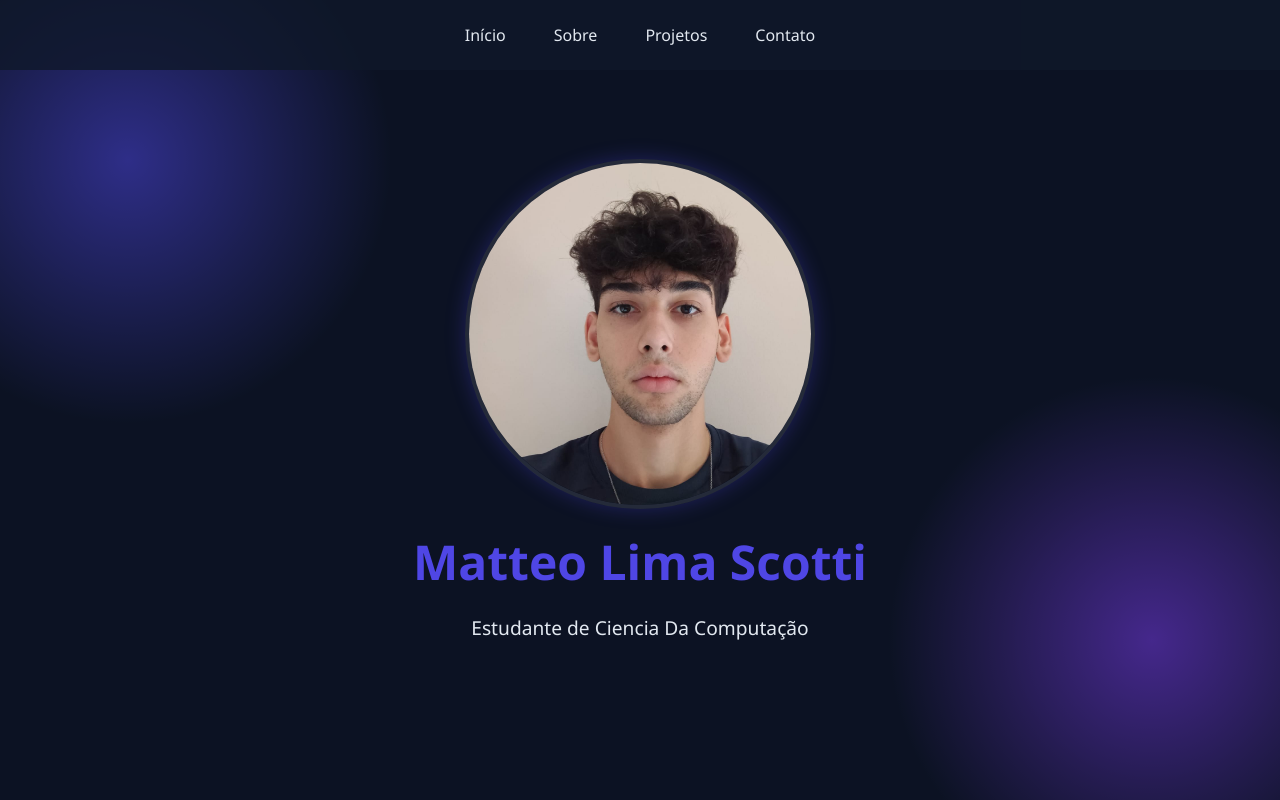
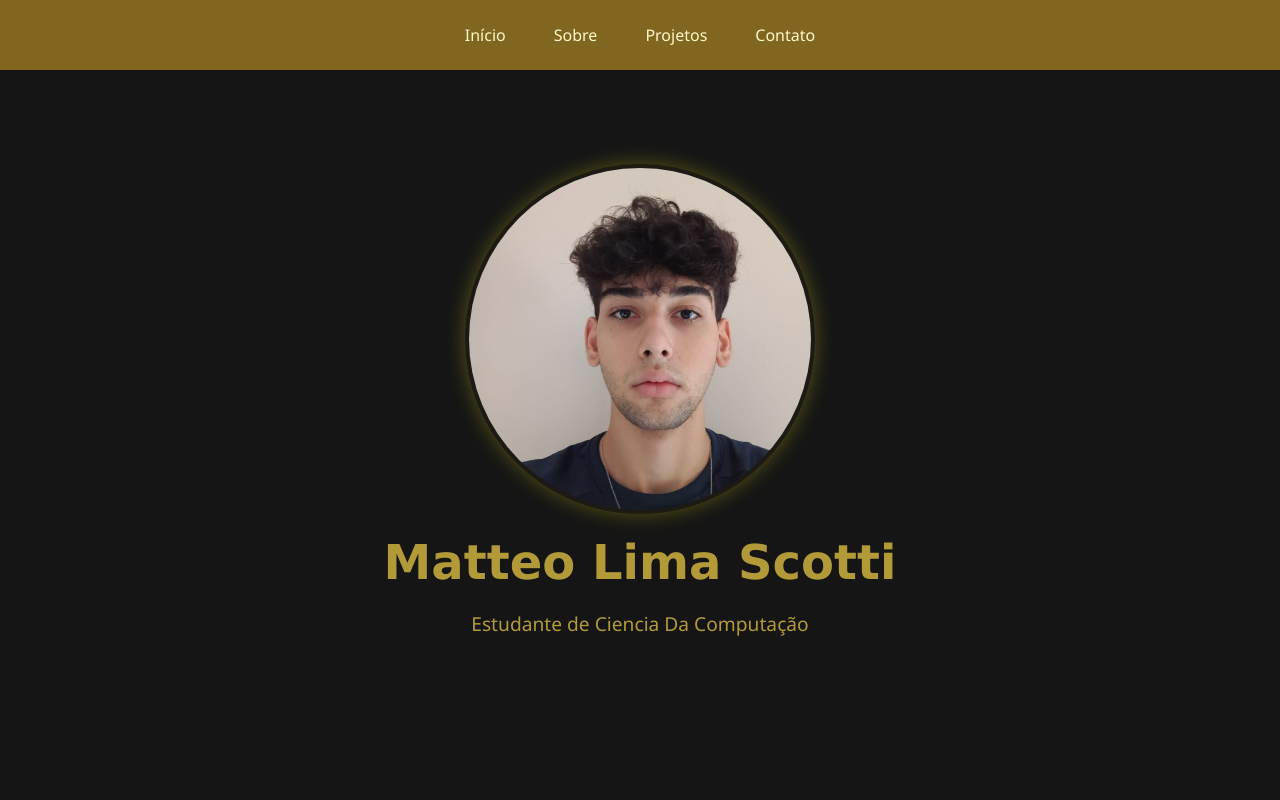
Before and after one commit to TeoZ08/antigo-portfolio, a plain HTML site: page index.html in a window 1280 px wide. Shown: the top 800 px of the page. Drawn offline with Linux system fonts and the light colour scheme.

Commit message:
Update style.css

```diff
--- a/style.css
+++ b/style.css
@@ -9,14 +9,16 @@ html{
     scroll-behavior: smooth;
 }
 
-:root{
-    --primaria: #4f46e5;
-    --secundaria: #7c3aed;
-    --escuro: #0f172a;
-    --maisescuro: #0a0f1c;
-    --claro: #e2e8f0;
-    --vidro: rgba(255, 255, 255, 0.1);
+:root {
+    --primaria: #151515;
+    --secundaria: #ffde22;
+    --escuro: #151515;
+    --maisescuro: #0a0a0a;
+    --claro: #fff9cc;
+    --vidro: rgba(184, 125, 17, 0.05);
+    --sombra: rgba(247, 231, 20, 0.3);
 }
+
 
 body{
     background-color: var(--escuro);
@@ -26,7 +28,7 @@ body{
 .navegacao{
     position: fixed; /*fixa a barra de navegação no topo da página*/
     top: 0;
-    background-color: rgba(15, 24, 42, 0.8);
+    background-color: rgba(155, 123, 34, 0.8);
     width: 100%;
     z-index: 100; /*garante que a barra de navegação fique acima de outros elementos*/
     padding: 1.5rem ; /*adiciona espaçamento interno*/
@@ -55,7 +57,7 @@ body{
     height: 2px; /*define a altura do pseudo-elemento*/
     bottom: 0; /*posiciona o pseudo-elemento na parte inferior do link*/
     left: 0; /*alinha o pseudo-elemento à esquerda do link*/
-    background: linear-gradient(90deg, var(--primaria), var(--secundaria)); /*define a cor de fundo do pseudo-elemento*/
+    background: #f4d03f; /*define a cor de fundo do pseudo-elemento*/
     transition: width 0.5s ease; /*adiciona uma transição suave para a expansão da largura*/
 }
 
@@ -74,7 +76,7 @@ body{
 .foto-perfil{
     width: 350px;
     height: 350px;
-    box-shadow: 0 0 20px rgba(79, 70, 229, 0.3); /*adiciona uma sombra ao redor da imagem*/
+    box-shadow: 0 0 20px rgba(247, 231, 20, 0.3); /*adiciona uma sombra ao redor da imagem*/
     border-radius: 50%; /*torna a imagem circular*/
     object-fit: cover; /*cobre todo o espaço da imagem sem distorção*/
     border: 4px solid var(--vidro); /*adiciona uma borda ao redor da imagem*/
@@ -83,15 +85,16 @@ body{
 
 h1{
     font-size: 3rem; /*define o tamanho da fonte do título*/
-    color: var(--primaria);
+    color: #b39a38;
     font-weight: bold; /*define o peso da fonte do título como negrito*/
     margin: 20px; /*adiciona espaçamento acima do título*/
+    font-family: 'Lucida Sans', 'Lucida Sans Regular', 'Lucida Grande', 'Lucida Sans Unicode', Geneva, Verdana, sans-serif; /*define a família da fonte do título*/
 
 }
 
 .cabecalho-sub-titulo{
     font-size: 1.2rem; /*define o tamanho da fonte do subtítulo*/
-    color: var(--claro);
+    color: #b39a38;
 }
 
 .sobre{
@@ -100,7 +103,7 @@ h1{
 
 .sobre-titulo{
     font-size: 3rem; /*define o tamanho da fonte do título da seção "Sobre"*/
-    color: var(--claro);
+    color: #b39a38;
     text-align: center; /*centraliza o texto do título*/
 }
 
@@ -117,6 +120,7 @@ h1{
 .sobre-paragrafo{
     text-align: center; /*centraliza o texto do parágrafo*/
     font-size: 1.2rem; /*define o tamanho da fonte do parágrafo*/
+    color: #b39a38;
 }
 
 .projetos{
@@ -126,16 +130,17 @@ h1{
 .projetos-imagem{
     width: 100%;
     height: 400px;
-    box-shadow: 0 0 20px rgba(79, 70, 229, 0.3); /*adiciona uma sombra ao redor da imagem*/
+    box-shadow: 0 0 20px rgba(247, 231, 20, 0.3); /*adiciona uma sombra ao redor da imagem*/
 }
 
 .projetos-titulo{
     text-align: center; /*centraliza o texto do título*/
     font-size: 2.5rem; /*define o tamanho da fonte do título*/
+    color: #b39a38;
 }
 
 .projetos-card:hover{
-    box-shadow: 0 10px 20px rgba(79, 70, 229, 0.3); /*adiciona uma sombra ao redor do cartão de projeto ao passar o mouse*/
+    box-shadow: 0 10px 20px rgba(247, 231, 20, 0.3);; /*adiciona uma sombra ao redor do cartão de projeto ao passar o mouse*/
     transform: translateY(10px) scale(1.03); /*move o cartão para baixo e aumenta ligeiramente o tamanho ao passar o mouse*/
 }
 
@@ -165,11 +170,13 @@ h1{
 
 .caixa-texto-projetos{
     padding: 1.5rem; /*adiciona espaçamento interno ao redor do texto do projeto*/
+    color: #b39a38;
 }
 
 .paragrafro-projeto{
-    color: rgba(226, 232, 240, 0.8); /*define a cor do texto do parágrafo do projeto*/
+    color: rgba(194, 191, 11, 0.548); /*define a cor do texto do parágrafo do projeto*/
     line-height: 1.25rem;
+
 }
 
 .contatos{
@@ -180,6 +187,7 @@ h1{
     text-align: center; /*centraliza o texto do título*/
     font-size: 2.5rem; /*define o tamanho da fonte do título*/
     margin-bottom: 50px; /*adiciona espaçamento abaixo do título*/
+    color: #b39a38;
 }
 
 .formulario-contato{
@@ -216,7 +224,7 @@ h1{
 .botao-form{
     color: var(--claro); /*define a cor do texto do botão*/
     padding: 1rem 2rem; /*adiciona espaçamento interno ao redor do botão*/
-    background: linear-gradient(90deg, var(--primaria), var(--secundaria)); /*define um gradiente de fundo para o botão*/
+    background: #7d6608;
     border: none; /*remove a borda padrão do botão*/
     border-radius: 8px; /*arredonda os cantos do botão*/
     cursor: pointer; /*muda o cursor para indicar que o botão é clicável*/
@@ -227,22 +235,25 @@ h1{
 
 .botao-form:hover{
     transform: translateY(-4px); /*move o botão para cima ao passar o mouse*/
-    box-shadow: 0 10px 20px rgba(79, 70, 229, 0.4); /*adiciona uma sombra ao redor do botão ao passar o mouse*/
+    box-shadow: 0 10px 20px var(--sombra) ; /*adiciona uma sombra ao redor do botão ao passar o mouse*/
 }
 
-.particulas{
-    position: fixed; /*fixa as partículas na tela*/
+/*
+ .particulas{
+    position: fixed; /*fixa as partículas na tela
     top: 0;
     left: 0;
-    width: 100%; /*define a largura das partículas como 100% da janela de visualização*/
-    height: 100%; /*define a altura das partículas como 100% da janela de visualização*/
-    z-index: -1; /*coloca as partículas atrás de outros elementos*/
-    opacity: 0.5; /*define a opacidade das partículas*/
+    width: 100%; /*define a largura das partículas como 100% da janela de visualização
+    height: 100%; /*define a altura das partículas como 100% da janela de visualização
+    z-index: -1; /*coloca as partículas atrás de outros elementos
+    opacity: 0.5; /*define a opacidade das partículas
     background:
-    radial-gradient(circle at 10% 20%, var(--primaria) 0%, transparent 20%), /*define um gradiente radial como fundo das partículas*/
-    radial-gradient(circle at 90% 80%, var(--secundaria) 0%, transparent 20%), /*define outro gradiente radial como fundo das partículas*/
-    var(--maisescuro); /*define a cor de fundo das partículas como um tom mais escuro*/
+    radial-gradient(circle at 10% 20%, #d4ac0d 0%, transparent 20%),
+    radial-gradient(circle at 90% 80%, #b89407 0%, transparent 20%),
+    var(--maisescuro);
 }
+*/
+
 
 @keyframes flutuar {
     0%, 100% {
```
